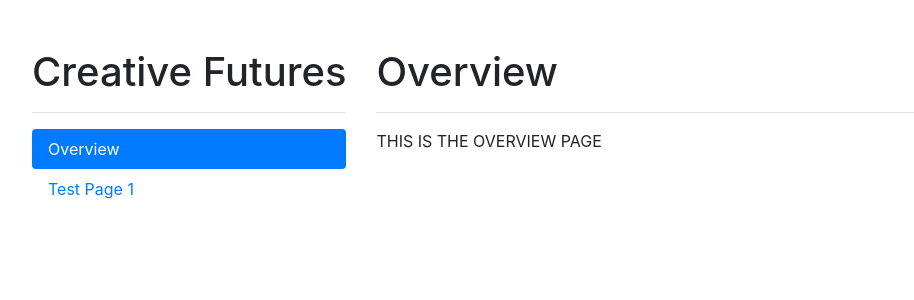
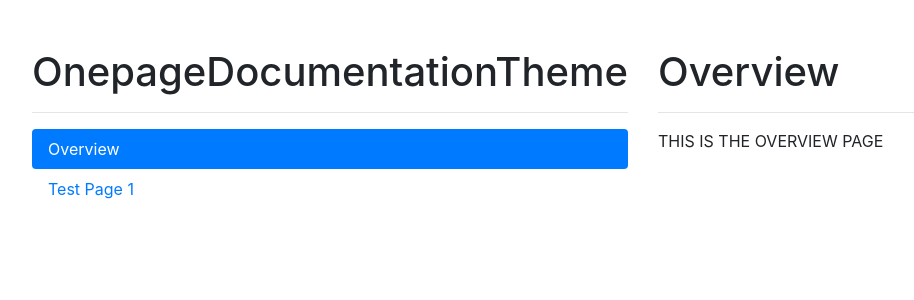
Before and after one commit to omelia-iliffe/OnepageDocumentationTheme, a Jekyll site: the page built from index.md, in a window 1280 px wide. Shown: the top 300 px of the page, without its empty margins (16-930 px from the left). Built offline with Jekyll 4.4.1, drawn with Linux system fonts in a browser that asks for light colours; nearby versions of some CDN libraries; the repository's description, which GitHub fills in, is left out.

Commit message:
cleared up variables

```diff
--- a/_includes/head.html
+++ b/_includes/head.html
@@ -15,7 +15,7 @@
   <!--[if lt IE 9]>
   <script src="//html5shiv.googlecode.com/svn/trunk/html5.js"></script>
   <![endif]-->
-
+  <title>{{site.title}}</title>
   <script>
     var scroll = new SmoothScroll('a[href*="#"]', {offset: 48, speed: 600, updateURL: false, ignore: '[data-scroll-ignore]'});
   </script>
--- a/_includes/navbar.html
+++ b/_includes/navbar.html
@@ -1,10 +1,10 @@
-  <h1>{{ include.title | default: site.github.repository_name }}</h1>
+  <h1>{{ include.nav-header | default: site.nav-header | default: site.github.repository_name}}</h1>
   <hr/>
-  <h3>{{ include.description | default: site.github.project_tagline }}</h3>
+  <h4>{{ include.nav-description | default: site.nav-description | default: site.github.project_tagline }}</h4>
 
   <div class="nav flex-column nav-pills my-3" id="tab" role="tablist" aria-orientation="vertical">
 
-    <a class="nav-link active " id="{{page.title | replace: ' ','-' | downcase }}-tab" data-toggle="pill" href="#{{page.title | replace: ' ','-' | downcase }}" role="tab" aria-controls="{{page.title | replace: ' ','-'}}" aria-selected="true">Overview</a>
+    <a class="nav-link active " id="{{page.title | replace: ' ','-' | downcase }}-tab" data-toggle="pill" href="#{{page.title | replace: ' ','-' | downcase }}" role="tab" aria-controls="{{page.title | replace: ' ','-'}}" aria-selected="true">{{page.nav-title | default: page.title}}</a>
     {% assign sorted_pages = site.pages | sort:"order" %}
     {% for navpage in sorted_pages %}
       {% if navpage.title != page.title and navpage.onepage-id == page.onepage-id and navpage.hidden != true %}
--- a/_layouts/onepage.html
+++ b/_layouts/onepage.html
@@ -7,7 +7,7 @@
     <div class="container-fluid px-sm-3 py-sm-5 px-md-5 p-3 pt-4">
       <div class="row">
         <div class="col-sm-auto sticky-top bg-white" style="height: min-content;">
-          {% include navbar.html title=page.onepage-title description=page.onepage-description navstyle=page.navstyle %}
+          {% include navbar.html nav-header=page.nav-header nav-description=page.nav-description %}
         </div>
 
         <div class="col pt-3 pt-sm-0">
```
